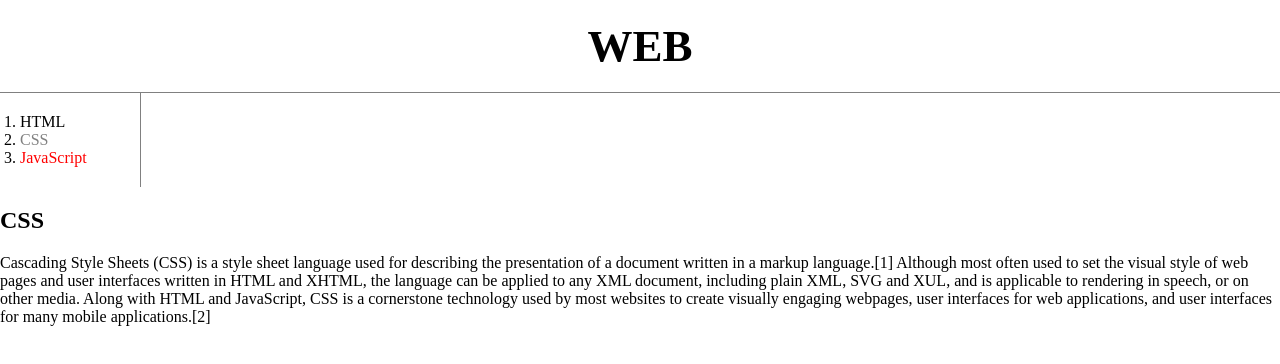
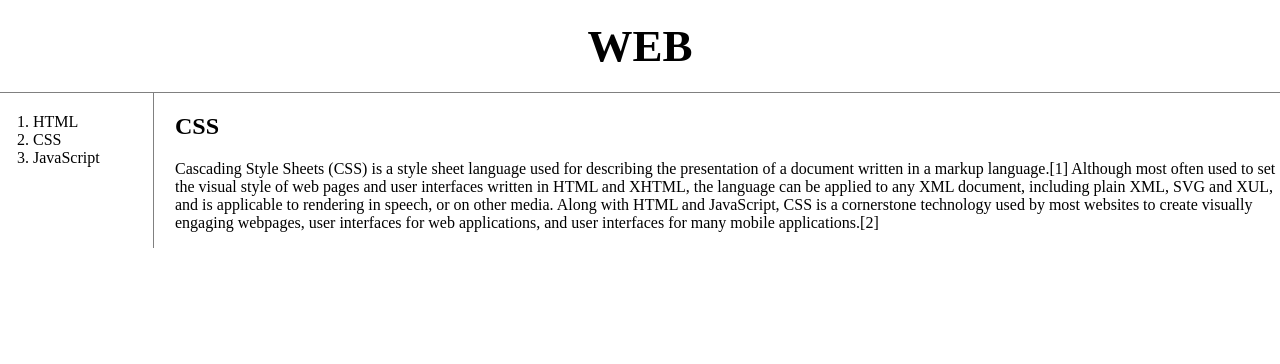
Before and after one commit to chaoide/web2_css, a plain HTML site: page 2.html in a window 1280 px wide. Drawn offline with Linux system fonts and the light colour scheme.

Commit message:
그리드 사용하기

```diff
--- a/2.html
+++ b/2.html
@@ -6,12 +6,6 @@
     <style>
       body {
         margin:0;
-      }
-      #active {
-        color:red;
-      }
-      .saw {
-        color:gray;
       }
       a {
         color:black;
@@ -30,18 +24,32 @@
         margin:0;
         padding:20px;
       }
+      #grid {
+        display: grid;
+        grid-template-columns: 150px 1fr;
+      }
+      #grid ol {
+        padding-left:33px;
+      }
+      #grid #article {
+        padding-left:25px;
+      }
     </style>
   </head>
   <body>
     <h1><a href="index.html">WEB</a></h1>
+    <div id="grid">
       <ol>
         <li><a href="1.html">HTML</a></li>
-      <li><a href="2.html" class="saw">CSS</a></li>
-      <li><a href="3.html" class="saw" id="active">JavaScript</a></li>
+        <li><a href="2.html">CSS</a></li>
+        <li><a href="3.html">JavaScript</a></li>
       </ol>
+      <div id="article">
         <h2>CSS</h2>
         <p>
           Cascading Style Sheets (CSS) is a style sheet language used for describing the presentation of a document written in a markup language.[1] Although most often used to set the visual style of web pages and user interfaces written in HTML and XHTML, the language can be applied to any XML document, including plain XML, SVG and XUL, and is applicable to rendering in speech, or on other media. Along with HTML and JavaScript, CSS is a cornerstone technology used by most websites to create visually engaging webpages, user interfaces for web applications, and user interfaces for many mobile applications.[2]
         </p>
+      </div>
+    </div>
   </body>
 </html>
```
Lines whose indentation alone changed are shown as unchanged.
